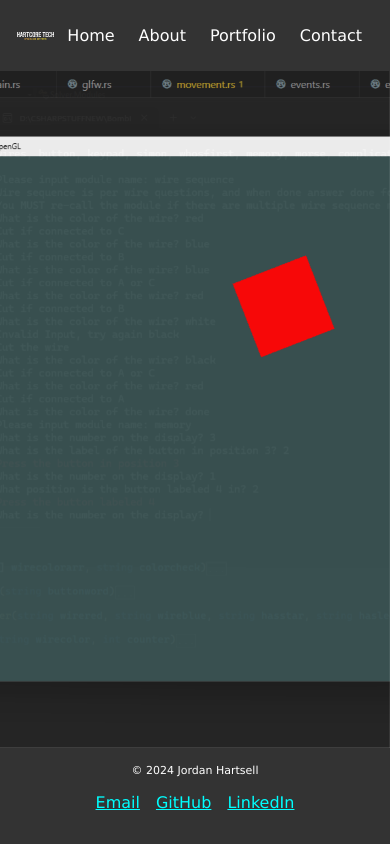
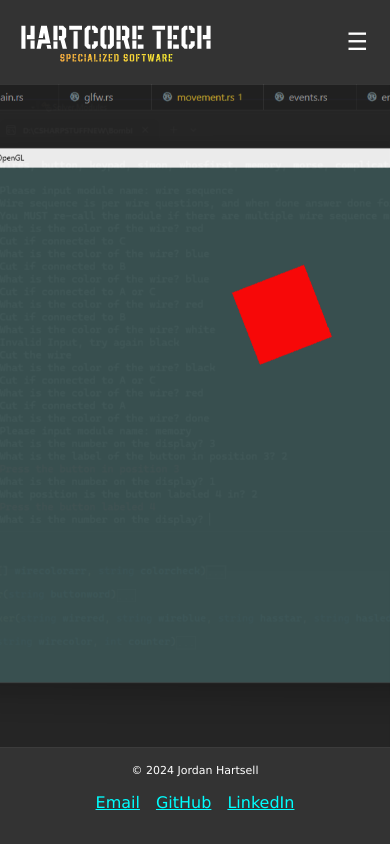
Before and after one commit to HartcoreTech/HartcoreTech.github.io, a website: page index.html in a window 390 px wide. Drawn offline with Linux system fonts and the light colour scheme.

Commit message:
Make Nav more responsive on mobile

```diff
--- a/css/styles.css
+++ b/css/styles.css
@@ -11,11 +11,13 @@ body {
 
 header {
     display: flex;
-    justify-content: space-between; /* Space between logo and nav */
-    align-items: center; /* Align items vertically in the center */
+    justify-content: space-between; /* Logo left, nav right */
+    align-items: center;
     padding: 10px 20px;
-    background-color: #333;
+    background-color: rgba(51, 51, 51, 0.8); /* Semi-transparent background for visibility */
     color: white;
+    position: relative; /* Relative positioning */
+    z-index: 10; /* Higher z-index to ensure it appears above other content */
 }
 
 header, footer {
@@ -26,6 +28,10 @@ header, footer {
     text-align: center;
 }
 
+.logo-container {
+    flex: 1;
+}
+
 .logo-container img {
     max-width: 200px;   /* Adjust as needed */
     height: auto;
@@ -33,21 +39,57 @@ header, footer {
 }
 
 .banner {
-    display: flex;
-    justify-content: center;
-    padding: 4px 0;
+    display: flex; /* Align nav links horizontally */
+    gap: 15px;
 }
 
+/* Links styling */
 .banner a {
     color: white;
     text-decoration: none;
-    padding: 6px 12px;
+    padding: 8px 12px;
+    border-radius: 5px;
     transition: background-color 0.3s;
-    border-radius: 5px;
 }
 
 .banner a:hover {
     background-color: #555;
+}
+
+/* Hamburger button - initially hidden */
+.hamburger {
+    display: none;
+    font-size: 24px;
+    background: none;
+    border: none;
+    color: white;
+    cursor: pointer;
+}
+
+@media (max-width: 768px) {
+    /* Show the hamburger button */
+    .hamburger {
+        display: block;
+    }
+
+    /* Hide the banner links initially */
+    .banner {
+        display: none;
+        flex-direction: column; /* Stack links vertically */
+        background-color: rgba(51, 51, 51, 0.9); /* Semi-transparent background for visibility */
+        position: absolute;
+        top: 70px; /* Place below the header */
+        left: 0;
+        right: 0;
+        padding: 10px;
+        text-align: center;
+        z-index: 9; /* Ensure this is below the header but above other content */
+    }
+
+    /* Show the banner when active */
+    .banner.active {
+        display: flex;
+    }
 }
 
 section {
@@ -82,7 +124,8 @@ section p {
     margin: 0px;
     border-radius: 0px;
     flex-grow: 1;
-    position: relative;
+    position: relative; /* Ensure it can be adjusted */
+    z-index: 1; /* Lower z-index so it stays behind the header */
     width: 100%;
     overflow: hidden;
 }
--- a/index.html
+++ b/index.html
@@ -20,6 +20,9 @@
         <div class="logo-container">
             <img src="svg/ColorLogoNoBackgroundMini.svg" alt="Hartcore Tech Logo" width="200" height="100">
         </div>
+        <button class="hamburger" aria-label="Toggle navigation">
+            &#9776; <!-- Unicode for the hamburger icon -->
+        </button>
         <nav class="banner">
             <a href="index.html">Home</a>
             <a href="about.html">About</a>
@@ -49,3 +52,4 @@
 </body>
 </html>
 <script src="js/slideshow.js"></script>
+<script src="js/navmenu.js"></script>
--- /dev/null
+++ b/js/navmenu.js
@@ -0,0 +1,6 @@
+const hamburger = document.querySelector('.hamburger');
+const banner = document.querySelector('.banner');
+
+hamburger.addEventListener('click', () => {
+    banner.classList.toggle('active');
+});
```
Also changed, not shown: about.html (+5 -1 lines), contact.html (+4 -0 lines), portfolio.html (+4 -0 lines).
